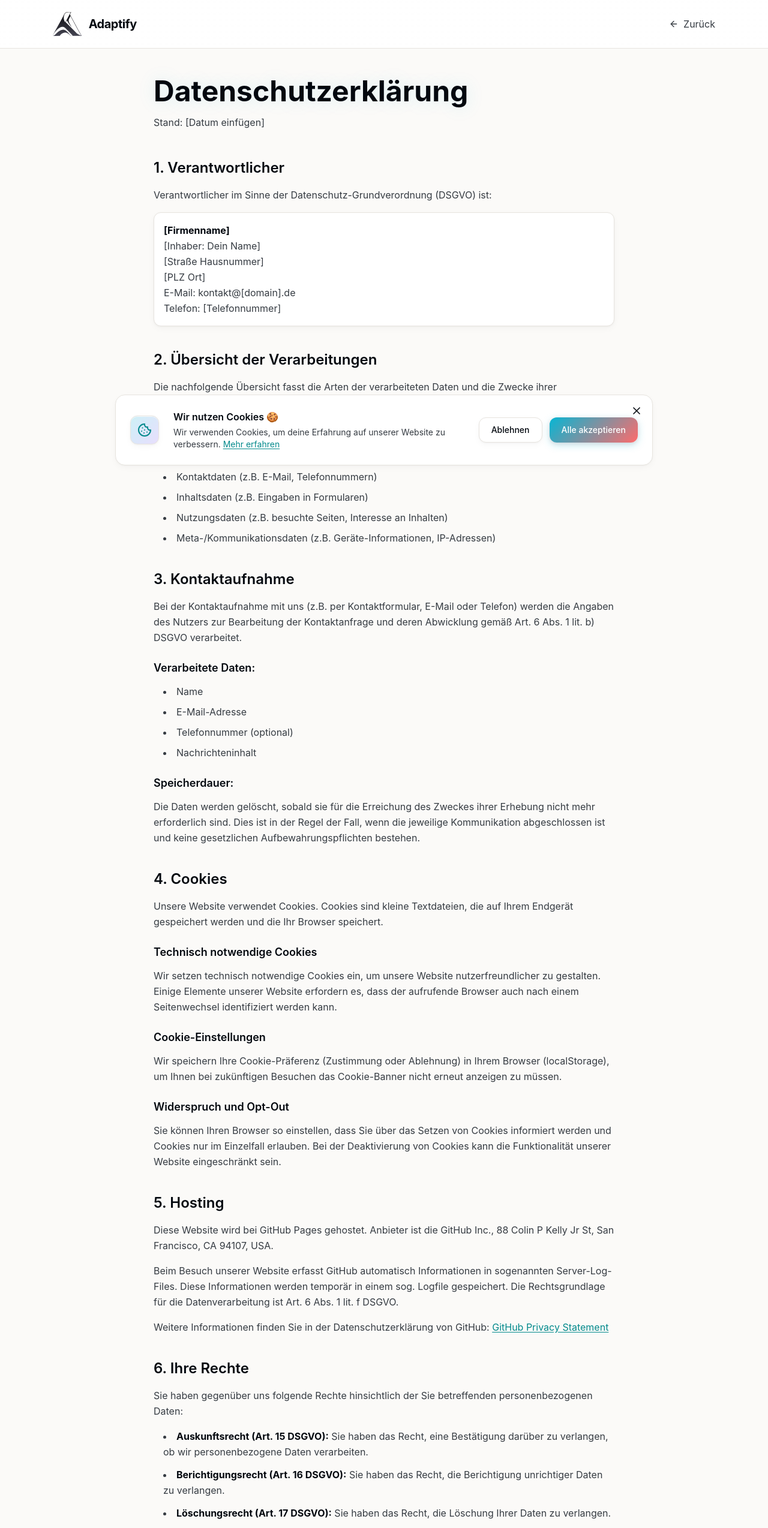
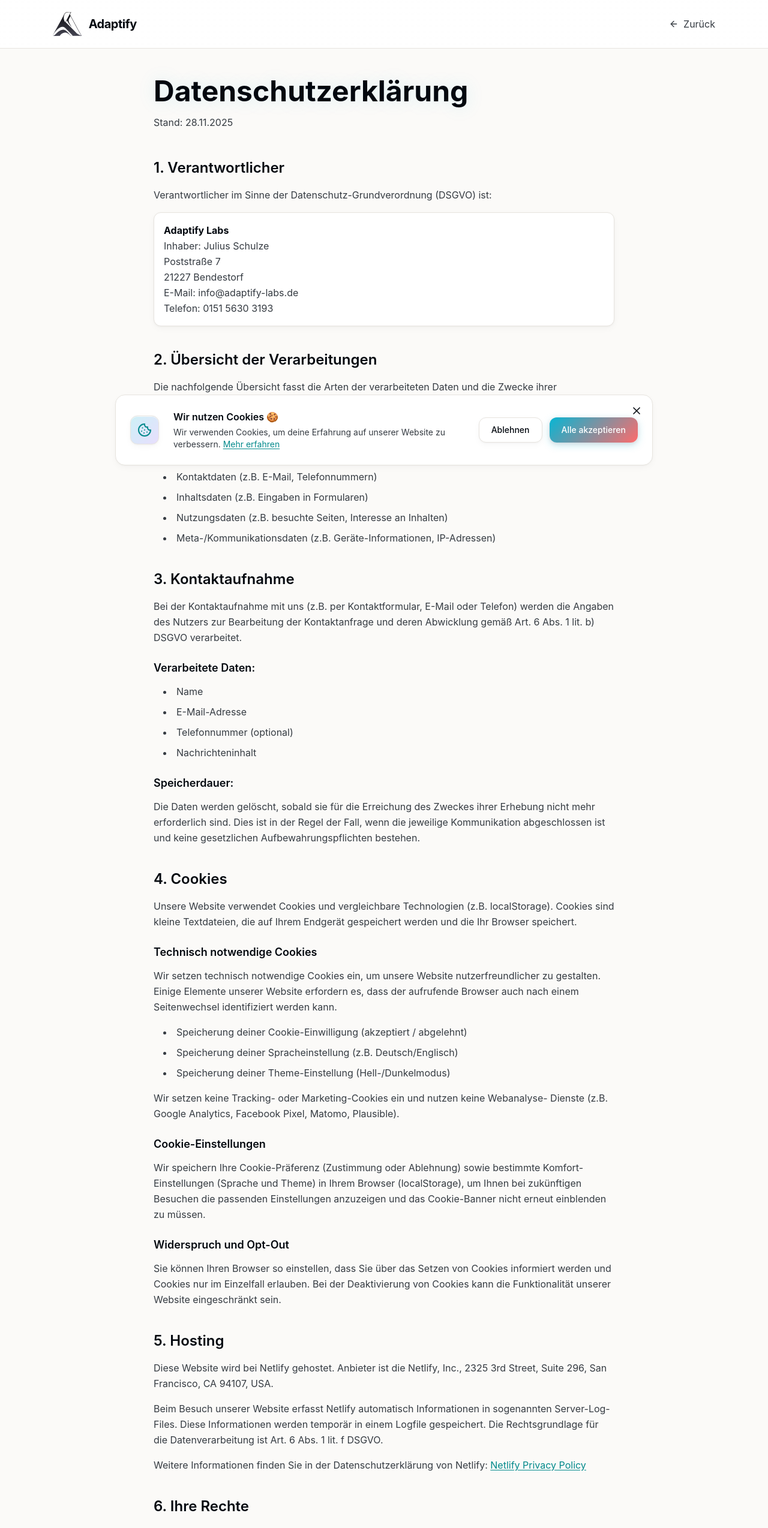
Before and after one commit to chulio115/Adaptify, a React (Create React App) app: page /datenschutz in a window 1280 px wide. Shown: the top 2548 px of the page at 60% size. Built offline with nearby package versions, Linux system fonts and the light colour scheme.

Commit message:
germanys stupid laws

```diff
--- a/src/components/LandingPage.jsx
+++ b/src/components/LandingPage.jsx
@@ -112,6 +112,13 @@ export default function LandingPage() {
   const [modalOpen, setModalOpen] = useState(false);
   const [mobileMenuOpen, setMobileMenuOpen] = useState(false);
   const [form, setForm] = useState({ name: '', email: '', phone: '', message: '' });
+
+  const emailUser = 'info';
+  const emailDomain = 'adaptify-labs.de';
+  const email = `${emailUser}@${emailDomain}`;
+  const phoneChunks = ['0151', '5630', '3193'];
+  const phoneDisplay = phoneChunks.join(' ');
+  const phoneHref = `tel:${phoneChunks.join('')}`;
 
   // Netlify Forms state
   const [isSubmitting, setIsSubmitting] = useState(false);
@@ -860,9 +867,22 @@ export default function LandingPage() {
                 </div>
                 <span className="text-xl font-bold">Adaptify</span>
               </div>
-              <p className="text-gray-500 mb-6 max-w-md">
+              <p className="text-gray-500 mb-4 max-w-md">
                 {t('footer.tagline')}
               </p>
+              <div className="text-gray-500 text-sm mb-6 space-y-1">
+                <p>Julius Schulze</p>
+                <p>
+                  <a href={`mailto:${email}`} className="hover:text-white transition-colors">
+                    {email}
+                  </a>
+                </p>
+                <p>
+                  <a href={phoneHref} className="hover:text-white transition-colors">
+                    {phoneDisplay}
+                  </a>
+                </p>
+              </div>
               <div className="flex gap-4">
                 <a
                   href="https://linkedin.com"
@@ -883,7 +903,7 @@ export default function LandingPage() {
                   <Twitter className="w-5 h-5" />
                 </a>
                 <a
-                  href="mailto:kontakt@adaptify.de"
+                  href={`mailto:${email}`}
                   aria-label="E-Mail"
                   className="w-10 h-10 rounded-full bg-white/5 border border-white/10 flex items-center justify-center hover:bg-violet-500/20 hover:border-violet-500/50 transition-colors"
                 >
@@ -908,9 +928,10 @@ export default function LandingPage() {
               <ul className="space-y-3 text-gray-500">
                 <li><Link to="/ueber-uns" className="hover:text-white transition-colors">{t('nav.about')}</Link></li>
               </ul>
+            </div>
 
-              <h4 className="font-semibold mb-4 mt-6">{t('footer.legal.title')}</h4>
-              <ul className="space-y-3 text-gray-500">
+            <div>
+              <ul className="space-y-3 text-gray-500 mt-6">
                 <li><Link to="/impressum" className="hover:text-white transition-colors">{t('footer.legal.imprint')}</Link></li>
                 <li><Link to="/datenschutz" className="hover:text-white transition-colors">{t('footer.legal.privacy')}</Link></li>
                 <li><Link to="/agb" className="hover:text-white transition-colors">{t('footer.legal.terms')}</Link></li>
@@ -1036,6 +1057,24 @@ export default function LandingPage() {
                     disabled={isSubmitting}
                   />
                 </div>
+                <div className="flex items-start gap-2 text-xs text-gray-500">
+                  <input
+                    type="checkbox"
+                    name="contactConsent"
+                    required
+                    className="mt-1 w-4 h-4 rounded border-white/20 bg-white/5"
+                    disabled={isSubmitting}
+                  />
+                  <label className="text-left">
+                    {t('contact.form.consentText')}{' '}
+                    <Link
+                      to="/datenschutz"
+                      className="text-cyan-400 hover:text-cyan-300 underline underline-offset-2 transition-colors"
+                    >
+                      {t('contact.form.consentPrivacy')}
+                    </Link>
+                  </label>
+                </div>
                 <button
                   type="submit"
                   disabled={isSubmitting}
--- a/src/i18n/locales/de.json
+++ b/src/i18n/locales/de.json
@@ -124,7 +124,9 @@
       "messagePlaceholder": "z.B. Wir brauchen eine moderne Webseite + Automatisierung...",
       "submit": "Gespräch anfragen",
       "sending": "Wird gesendet...",
-      "note": "Wir melden uns innerhalb von 24 Stunden."
+      "note": "Wir melden uns innerhalb von 24 Stunden.",
+      "consentText": "Ich bin einverstanden, dass Adaptify meine Angaben nutzt, um mich bezüglich meiner Anfrage zu kontaktieren.",
+      "consentPrivacy": "Mehr Infos in der Datenschutzerklärung."
     },
     "success": {
       "title": "Danke für deine Nachricht!",
--- a/src/i18n/locales/en.json
+++ b/src/i18n/locales/en.json
@@ -124,7 +124,9 @@
       "messagePlaceholder": "e.g. We need a modern website + automation...",
       "submit": "Request a call",
       "sending": "Sending...",
-      "note": "We'll get back to you within 24 hours."
+      "note": "We'll get back to you within 24 hours.",
+      "consentText": "I agree that Adaptify may use my data to contact me regarding my request.",
+      "consentPrivacy": "More information in our privacy policy."
     },
     "success": {
       "title": "Thanks for reaching out!",
--- a/src/pages/AGB.jsx
+++ b/src/pages/AGB.jsx
@@ -31,7 +31,7 @@ export default function AGB() {
       <main className="pt-32 pb-20 px-6">
         <div className="max-w-3xl mx-auto">
           <h1 className="text-4xl md:text-5xl font-bold mb-4">Allgemeine Geschäftsbedingungen</h1>
-          <p className="text-gray-400 mb-12">Stand: [Datum einfügen]</p>
+          <p className="text-gray-400 mb-12">Stand: 28.11.2025</p>
 
           <div className="space-y-10 text-gray-300 leading-relaxed">
             {/* § 1 Geltungsbereich */}
@@ -39,7 +39,7 @@ export default function AGB() {
               <h2 className="text-2xl font-semibold text-white mb-4">§ 1 Geltungsbereich</h2>
               <p>
                 (1) Diese Allgemeinen Geschäftsbedingungen (AGB) gelten für alle Verträge zwischen
-                [Firmenname], [Adresse] (nachfolgend "Anbieter") und dem Kunden über
+                Adaptify Labs, Poststraße 7, 21227 Bendestorf (nachfolgend "Anbieter") und dem Kunden über
                 Dienstleistungen im Bereich der Digitalisierung, IT-Beratung und Softwareentwicklung.
               </p>
               <p className="mt-4">
--- a/src/pages/Datenschutz.jsx
+++ b/src/pages/Datenschutz.jsx
@@ -31,7 +31,7 @@ export default function Datenschutz() {
       <main className="pt-32 pb-20 px-6">
         <div className="max-w-3xl mx-auto">
           <h1 className="text-4xl md:text-5xl font-bold mb-4">Datenschutzerklärung</h1>
-          <p className="text-gray-400 mb-12">Stand: [Datum einfügen]</p>
+          <p className="text-gray-400 mb-12">Stand: 28.11.2025</p>
 
           <div className="space-y-10 text-gray-300 leading-relaxed">
             {/* 1. Verantwortlicher */}
@@ -41,12 +41,12 @@ export default function Datenschutz() {
                 Verantwortlicher im Sinne der Datenschutz-Grundverordnung (DSGVO) ist:
               </p>
               <p className="mt-4 p-4 bg-white/5 rounded-xl border border-white/10">
-                <strong className="text-white">[Firmenname]</strong><br />
-                [Inhaber: Dein Name]<br />
-                [Straße Hausnummer]<br />
-                [PLZ Ort]<br />
-                E-Mail: kontakt@[domain].de<br />
-                Telefon: [Telefonnummer]
+                <strong className="text-white">Adaptify Labs</strong><br />
+                Inhaber: Julius Schulze<br />
+                Poststraße 7<br />
+                21227 Bendestorf<br />
+                E-Mail: info@adaptify-labs.de<br />
+                Telefon: 0151 5630 3193
               </p>
             </section>
 
@@ -94,8 +94,9 @@ export default function Datenschutz() {
             <section>
               <h2 className="text-2xl font-semibold text-white mb-4">4. Cookies</h2>
               <p>
-                Unsere Website verwendet Cookies. Cookies sind kleine Textdateien, die auf Ihrem
-                Endgerät gespeichert werden und die Ihr Browser speichert.
+                Unsere Website verwendet Cookies und vergleichbare Technologien (z.B. localStorage).
+                Cookies sind kleine Textdateien, die auf Ihrem Endgerät gespeichert werden und die
+                Ihr Browser speichert.
               </p>
               <h3 className="text-lg font-semibold text-white mt-6 mb-3">Technisch notwendige Cookies</h3>
               <p>
@@ -103,11 +104,21 @@ export default function Datenschutz() {
                 gestalten. Einige Elemente unserer Website erfordern es, dass der aufrufende Browser
                 auch nach einem Seitenwechsel identifiziert werden kann.
               </p>
+              <ul className="list-disc list-inside space-y-2 ml-4 mt-4">
+                <li>Speicherung deiner Cookie-Einwilligung (akzeptiert / abgelehnt)</li>
+                <li>Speicherung deiner Spracheinstellung (z.B. Deutsch/Englisch)</li>
+                <li>Speicherung deiner Theme-Einstellung (Hell-/Dunkelmodus)</li>
+              </ul>
+              <p className="mt-4">
+                Wir setzen keine Tracking- oder Marketing-Cookies ein und nutzen keine Webanalyse-
+                Dienste (z.B. Google Analytics, Facebook Pixel, Matomo, Plausible).
+              </p>
               <h3 className="text-lg font-semibold text-white mt-6 mb-3">Cookie-Einstellungen</h3>
               <p>
-                Wir speichern Ihre Cookie-Präferenz (Zustimmung oder Ablehnung) in Ihrem Browser
-                (localStorage), um Ihnen bei zukünftigen Besuchen das Cookie-Banner nicht erneut
-                anzeigen zu müssen.
+                Wir speichern Ihre Cookie-Präferenz (Zustimmung oder Ablehnung) sowie bestimmte
+                Komfort-Einstellungen (Sprache und Theme) in Ihrem Browser (localStorage), um Ihnen
+                bei zukünftigen Besuchen die passenden Einstellungen anzuzeigen und das Cookie-Banner
+                nicht erneut einblenden zu müssen.
               </p>
               <h3 className="text-lg font-semibold text-white mt-6 mb-3">Widerspruch und Opt-Out</h3>
               <p>
@@ -121,23 +132,23 @@ export default function Datenschutz() {
             <section>
               <h2 className="text-2xl font-semibold text-white mb-4">5. Hosting</h2>
               <p>
-                Diese Website wird bei GitHub Pages gehostet. Anbieter ist die GitHub Inc.,
-                88 Colin P Kelly Jr St, San Francisco, CA 94107, USA.
+                Diese Website wird bei Netlify gehostet. Anbieter ist die Netlify, Inc.,
+                2325 3rd Street, Suite 296, San Francisco, CA 94107, USA.
               </p>
               <p className="mt-4">
-                Beim Besuch unserer Website erfasst GitHub automatisch Informationen in sogenannten
-                Server-Log-Files. Diese Informationen werden temporär in einem sog. Logfile
-                gespeichert. Die Rechtsgrundlage für die Datenverarbeitung ist Art. 6 Abs. 1 lit. f DSGVO.
+                Beim Besuch unserer Website erfasst Netlify automatisch Informationen in sogenannten
+                Server-Log-Files. Diese Informationen werden temporär in einem Logfile gespeichert.
+                Die Rechtsgrundlage für die Datenverarbeitung ist Art. 6 Abs. 1 lit. f DSGVO.
               </p>
               <p className="mt-4">
-                Weitere Informationen finden Sie in der Datenschutzerklärung von GitHub:{' '}
+                Weitere Informationen finden Sie in der Datenschutzerklärung von Netlify:{' '}
                 <a
-                  href="https://docs.github.com/de/site-policy/privacy-policies/github-privacy-statement"
+                  href="https://www.netlify.com/privacy/"
                   target="_blank"
                   rel="noopener noreferrer"
                   className="text-cyan-400 hover:text-cyan-300 underline underline-offset-2"
                 >
-                  GitHub Privacy Statement
+                  Netlify Privacy Policy
                 </a>
               </p>
             </section>
@@ -187,7 +198,11 @@ export default function Datenschutz() {
               </p>
               <p className="mt-4">
                 Die für uns zuständige Aufsichtsbehörde ist:<br />
-                [Landesbeauftragte/r für Datenschutz des jeweiligen Bundeslandes]
+                Die Landesbeauftragte für den Datenschutz Niedersachsen (LfD Niedersachsen)<br />
+                Prinzenstraße 5<br />
+                30159 Hannover<br />
+                Deutschland<br />
+                Website: https://lfd.niedersachsen.de
               </p>
             </section>
 
@@ -195,7 +210,7 @@ export default function Datenschutz() {
             <section>
               <h2 className="text-2xl font-semibold text-white mb-4">8. Aktualität und Änderung dieser Datenschutzerklärung</h2>
               <p>
-                Diese Datenschutzerklärung ist aktuell gültig und hat den Stand [Datum einfügen].
+                Diese Datenschutzerklärung ist aktuell gültig und hat den Stand 28.11.2025.
               </p>
               <p className="mt-4">
                 Durch die Weiterentwicklung unserer Website oder aufgrund geänderter gesetzlicher
--- a/src/pages/Impressum.jsx
+++ b/src/pages/Impressum.jsx
@@ -37,10 +37,10 @@ export default function Impressum() {
             <section>
               <h2 className="text-xl font-semibold text-white mb-4">Angaben gemäß § 5 TMG</h2>
               <p>
-                <strong className="text-white">[Firmenname]</strong><br />
-                [Inhaber: Dein Name]<br />
-                [Straße Hausnummer]<br />
-                [PLZ Ort]<br />
+                <strong className="text-white">Adaptify Labs</strong><br />
+                Julius Schulze<br />
+                Poststraße 7<br />
+                21227 Bendestorf<br />
                 Deutschland
               </p>
             </section>
@@ -49,8 +49,8 @@ export default function Impressum() {
             <section>
               <h2 className="text-xl font-semibold text-white mb-4">Kontakt</h2>
               <p>
-                E-Mail: kontakt@[domain].de<br />
-                Telefon: [Telefonnummer]
+                E-Mail: info@adaptify-labs.de<br />
+                Telefon: 0151 5630 3193
               </p>
             </section>
 
@@ -77,9 +77,9 @@ export default function Impressum() {
             <section>
               <h2 className="text-xl font-semibold text-white mb-4">Verantwortlich für den Inhalt nach § 55 Abs. 2 RStV</h2>
               <p>
-                [Dein Name]<br />
-                [Straße Hausnummer]<br />
-                [PLZ Ort]
+                Julius Schulze<br />
+                Poststraße 7<br />
+                21227 Bendestorf
               </p>
             </section>
 
```
Also changed, not shown: src/pages/UeberUns.jsx (+35 -0 lines).
